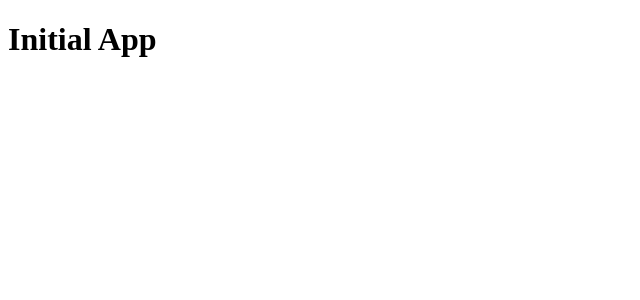
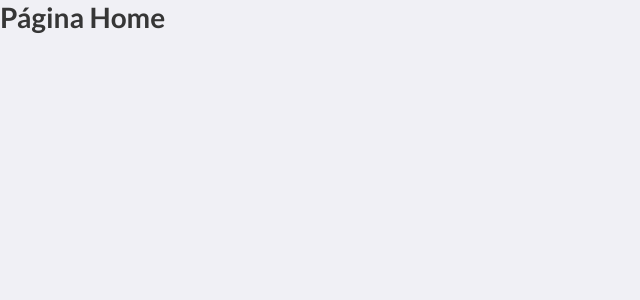
Before and after one commit to gustavojuneo/morket-web, a React (Create React App) app: page / in a window 1280 px wide. Shown: the top 300 px of the page, without its empty margins (0-640 px from the left). Built offline with nearby package versions, Linux system fonts and the light colour scheme.

Commit message:
Creating app components and fix Websocket

```diff
--- a/package.json
+++ b/package.json
@@ -1,5 +1,5 @@
 {
-  "name": "web",
+  "name": "morket",
   "version": "0.1.0",
   "private": true,
   "dependencies": {
--- a/public/index.html
+++ b/public/index.html
@@ -9,6 +9,7 @@
       content="Web site for studying about ReactJS and NodeJS"
     />
     <title>Morket - Marketplace</title>
+    <link href="https://fonts.googleapis.com/css2?family=Lato:wght@400;700&family=Merriweather&display=swap" rel="stylesheet">
   </head>
   <body>
     <noscript>You need to enable JavaScript to run this app.</noscript>
--- a/src/App.jsx
+++ b/src/App.jsx
@@ -1,10 +1,14 @@
 import React from 'react';
+import GlobalStyle from './GlobalStyle';
+
+import Routes from './routes';
 
 function App() {
   return (
-    <div className="App">
-      <h1>Initial App</h1>
-    </div>
+    <>
+      <GlobalStyle />
+      <Routes />
+    </>
   );
 }
 
--- /dev/null
+++ b/src/GlobalStyle.jsx
@@ -0,0 +1,41 @@
+import { createGlobalStyle } from 'styled-components';
+
+const GlobalStyle = createGlobalStyle`
+  * {
+    margin: 0;
+    padding: 0;
+    outline: 0;
+    box-sizing: border-box;
+    text-decoration: none;
+    list-style: none;
+  }
+
+  body {
+    width: 100%;
+    overflow: hidden;
+    font: 400 14px "Lato", sans-serif;
+    background: #F0F0F5;
+    -webkit-font-smoothing: antialiased;
+    -moz-font-smoothing: antialiased;
+    color: #363636;
+  }
+
+  input, button, textarea {
+    font: 400 18px Roboto, sans-serif;
+  }
+
+  button {
+    cursor: pointer;
+  }
+
+  form input {
+    width: 100%;
+    height: 60px;
+    color: #333;
+    border: 1px solid #dcdce6;
+    border-radius: 8px;
+    padding: 0 24px;
+  }
+`;
+
+export default GlobalStyle;
--- /dev/null
+++ b/src/pages/Home/index.jsx
@@ -0,0 +1,9 @@
+import React from 'react';
+
+const Home = () => {
+  return (
+    <h1>Página Home</h1>
+  );
+}
+
+export default Home;
--- /dev/null
+++ b/src/routes.jsx
@@ -0,0 +1,14 @@
+import React from 'react';
+import { Route, BrowserRouter as Router } from 'react-router-dom';
+
+import Home from './pages/Home';
+
+const Routes = () => {
+  return (
+    <Router>
+      <Route exact component={Home} path="/" />
+    </Router>
+  );
+}
+
+export default Routes;
```
Also changed, not shown: src/services/api.js (+7 -0 lines), src/pages/Home/styles.jsx (added), 1 other file (tests, documents, lock files or other folders).
